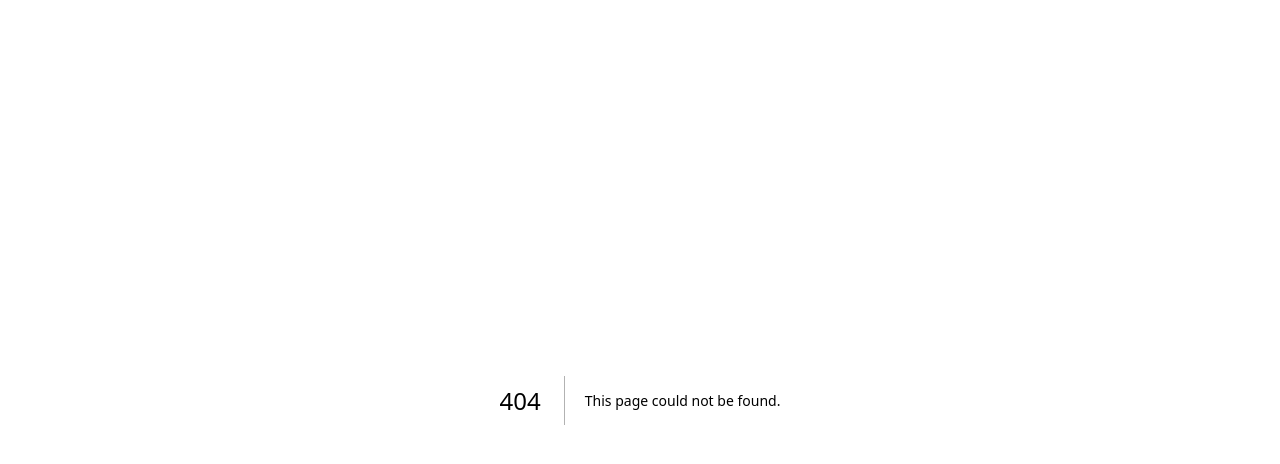
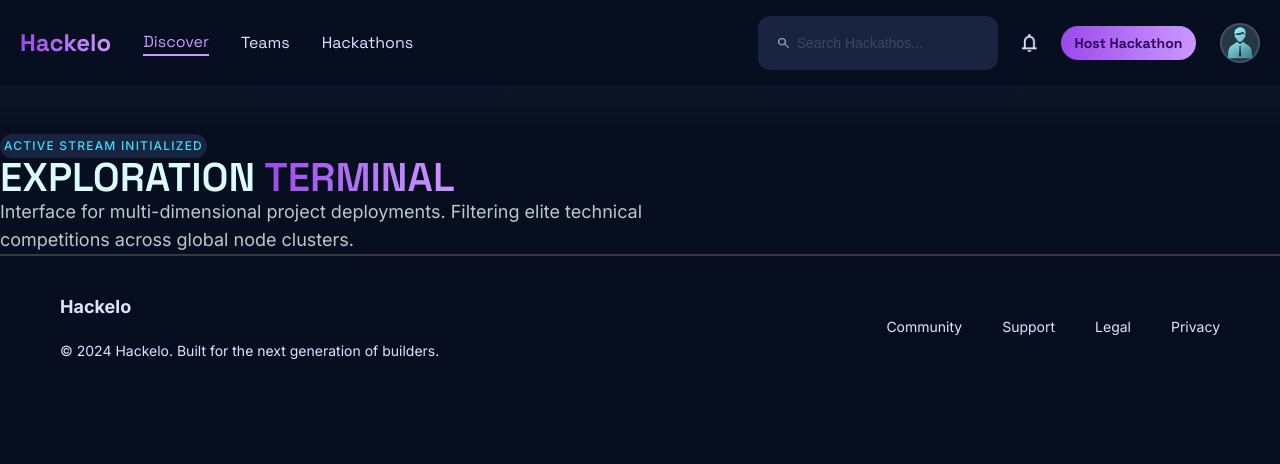
Before and after one commit to Ebin234/Hackelo, a Next.js app: page /Hackathons in a window 1280 px wide. Before the commit this address had no page. Shown: the top 464 px of the page. Built offline with nearby package versions, Linux system fonts and the light colour scheme.

Commit message:
hackathons page added

```diff
--- /dev/null
+++ b/src/app/Hackathons/page.tsx
@@ -0,0 +1,21 @@
+export default function page() {
+  return (
+    <section>
+      <div>
+        <div>
+          <div>
+            <h3 className="w-fit font-inter text-[12px] leading-4 font-medium text-[#3ADFFA] tracking-[1.2px] p-1 bg-[#192540] rounded-2xl">ACTIVE STREAM INITIALIZED</h3>
+            <h1 className="font-space font-semibold text-[40px] leading-10 text-[#DBFCFF]">EXPLORATION <span className="bg-linear-to-r from-[#9C48EA] to-[#CC97FF] bg-clip-text text-transparent ">TERMINAL</span></h1>
+            <p className="font-inter text-[18px] leading-7 text-[#B9CACB]">
+              Interface for multi-dimensional project deployments. Filtering
+              elite technical <br/>competitions across global node clusters.
+            </p>
+          </div>
+          <div></div>
+        </div>
+        <div></div>
+        <div></div>
+      </div>
+    </section>
+  );
+}
--- a/src/app/layout.tsx
+++ b/src/app/layout.tsx
@@ -1,6 +1,8 @@
 import type { Metadata } from "next";
 import { Geist, Geist_Mono, Space_Grotesk, Inter } from "next/font/google";
 import "./globals.css";
+import Navbar from "@/components/Navbar";
+import Footer from "@/components/Footer";
 
 const geistSans = Geist({
   variable: "--font-geist-sans",
@@ -37,7 +39,11 @@ export default function RootLayout({
       lang="en"
       className={`${geistSans.variable} ${geistMono.variable} ${spaceGrotesk.variable} ${interFont.variable} h-full antialiased`}
     >
-      <body className="min-h-full flex flex-col">{children}</body>
+      <body className="min-h-full flex flex-col">
+        <Navbar />
+        {children}
+        <Footer />
+        </body>
     </html>
   );
 }
--- a/src/app/page.tsx
+++ b/src/app/page.tsx
@@ -1,17 +1,17 @@
 import Banner from "@/components/Banner";
 import Featured from "@/components/Featured";
-import Footer from "@/components/Footer";
-import Navbar from "@/components/Navbar";
+// import Footer from "@/components/Footer";
+// import Navbar from "@/components/Navbar";
 
 export default function Home() {
   return (
     <>
-      <Navbar />
+      {/* <Navbar /> */}
       <main>
         <Banner />
         <Featured />
       </main>
-      <Footer />
+      {/* <Footer /> */}
     </>
   );
 }
--- a/src/components/Navbar.tsx
+++ b/src/components/Navbar.tsx
@@ -9,7 +9,7 @@ export default function Navbar() {
   const [active, setActive] = useState("Discover");
   return (
     <div>
-      <nav className="h-[86px] flex items-center justify-between pl-5 pr-5">
+      <nav className="h-21.5 flex items-center justify-between pl-5 pr-5">
         <div className="flex flex-row gap-8 items-center">
           <h1 className="font-bold font-space text-2xl bg-linear-to-r from-[#9C48EA] to-[#CC97FF] bg-clip-text text-transparent">
             Hackelo
```
